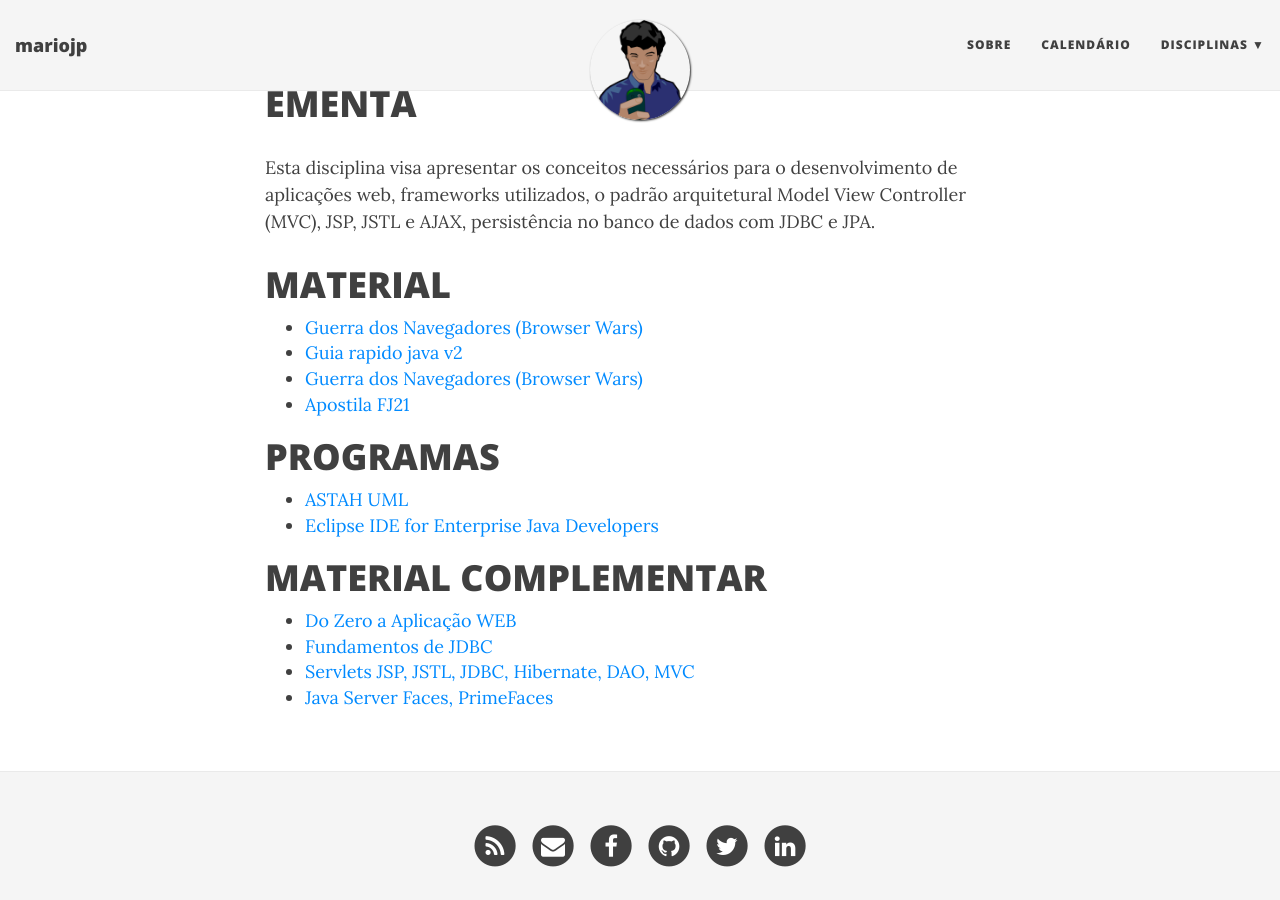
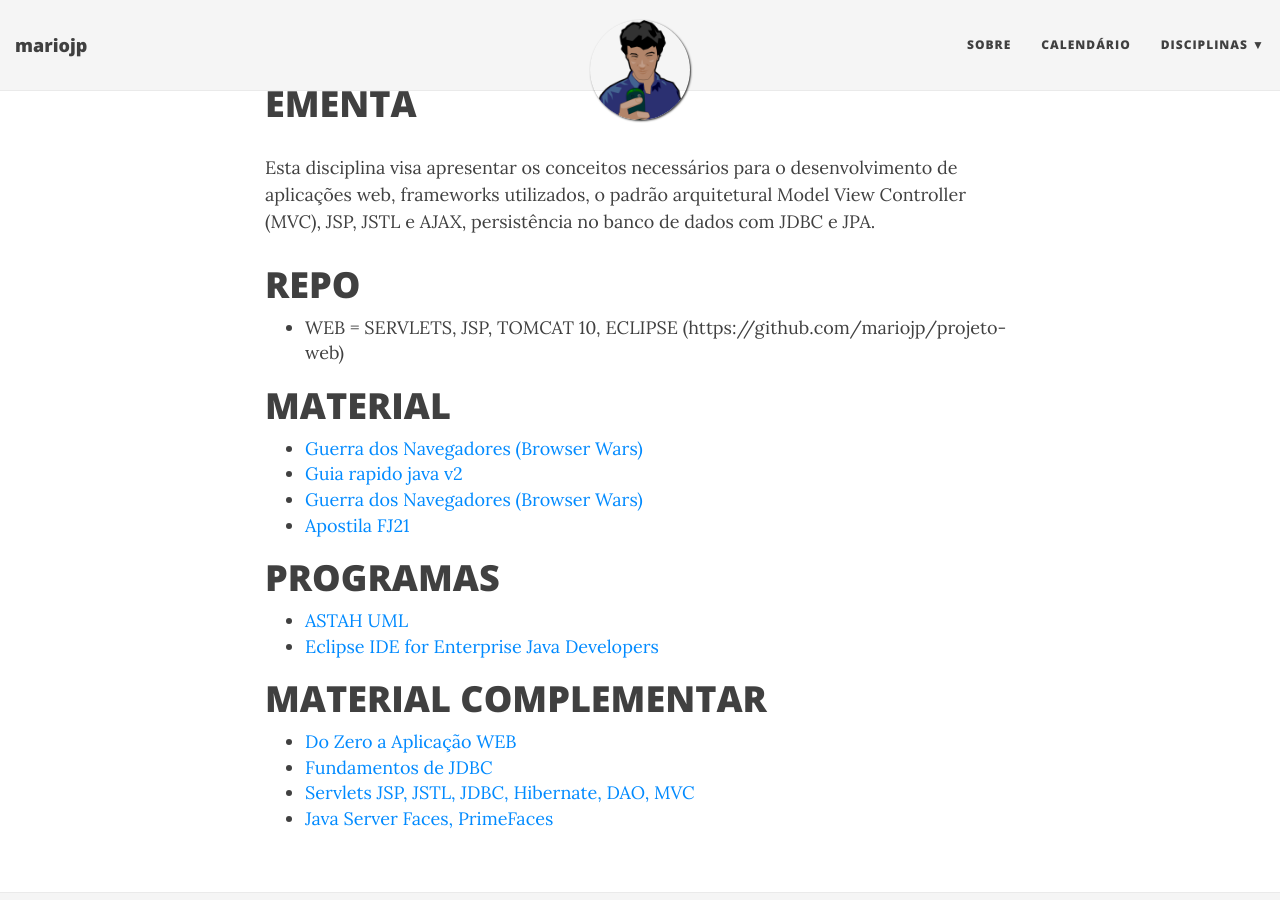
Before and after one commit to mariojp/mariojp.github.io, a Jekyll site: the page built from disciplina/programacao-web.md, in a window 1280 px wide and 900 px high, scrolled down 472 px. Built offline with Jekyll 4.4.1, drawn with Linux system fonts in a browser that asks for light colours; nearby versions of some CDN libraries.

Commit message:
Update programacao-web.md

```diff
--- a/disciplina/programacao-web.md
+++ b/disciplina/programacao-web.md
@@ -12,6 +12,9 @@ subtitle: PW - 2021.1
 
 # EMENTA
 Esta disciplina visa apresentar os conceitos necessários para o desenvolvimento de aplicações web, frameworks utilizados, o padrão arquitetural Model View Controller (MVC), JSP, JSTL e AJAX, persistência no banco de dados com JDBC e JPA.
+
+# REPO
+- WEB = SERVLETS, JSP, TOMCAT 10, ECLIPSE (https://github.com/mariojp/projeto-web)
 
 # MATERIAL
 - [Guerra dos Navegadores (Browser Wars) ](https://www.youtube.com/watch?v=PAIfVIl4onM)
```
